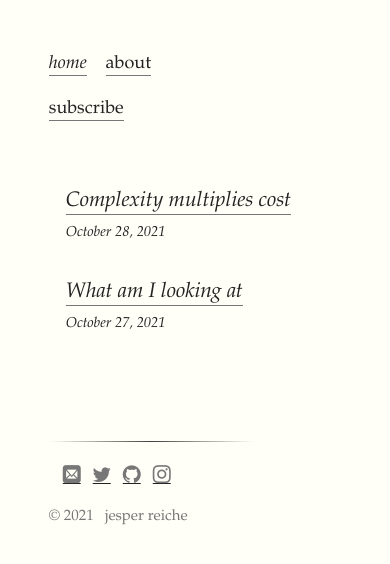
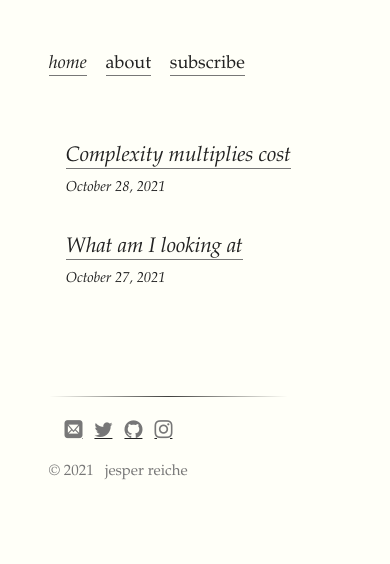
Before and after one commit to jmreiche/jmreiche.github.io, a Jekyll site: the page built from index.html, in a window 390 px wide. Shown: the top 564 px of the page. Built offline with Jekyll 4.4.1, drawn with Linux system fonts in a browser that asks for light colours; some web fonts are replaced.

Commit message:
Changed header width to show correctly on mobile

```diff
--- a/css/tufte.scss
+++ b/css/tufte.scss
@@ -610,7 +610,7 @@ label.margin-toggle:not(.sidenote-number) {
 
 header > nav.group,
 body footer {
-  width: 60%;
+  width: 70%;
   padding-top: 2rem;
   padding-bottom: 2rem;
 }
```
